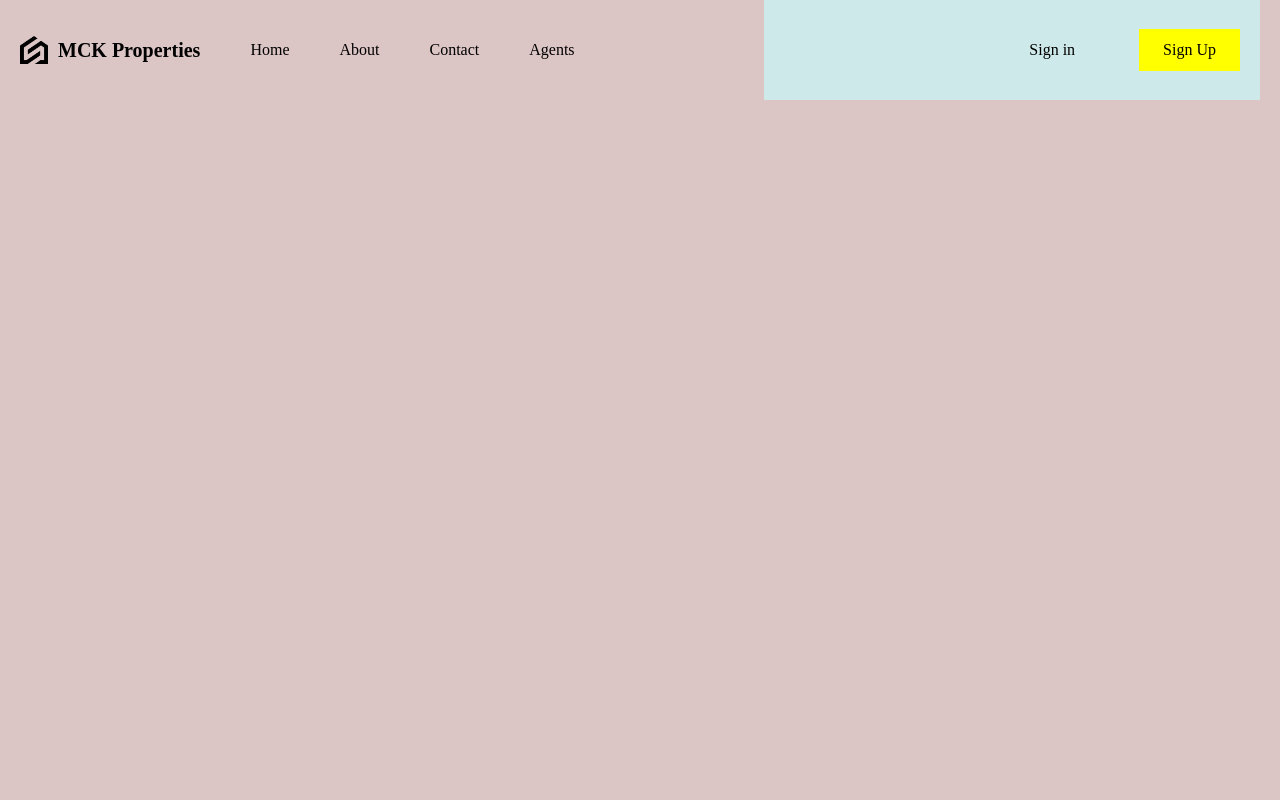
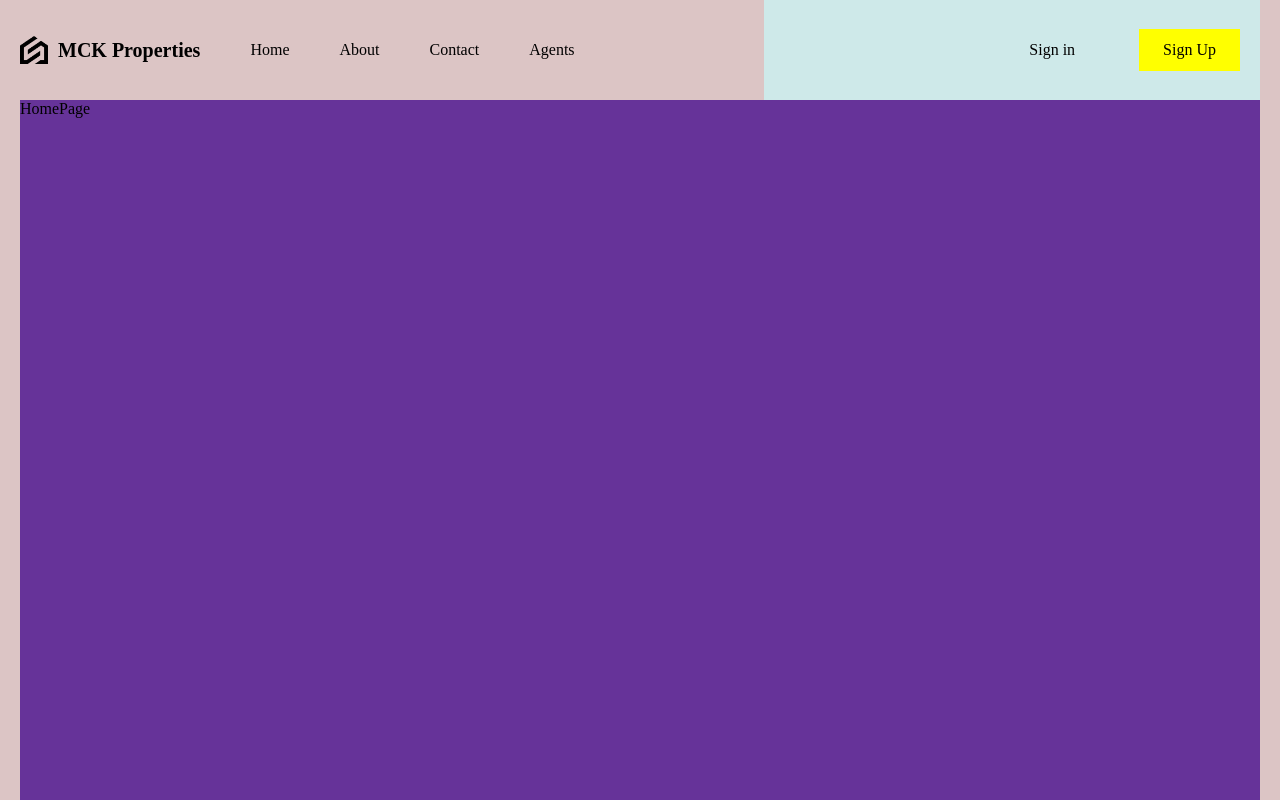
Before and after one commit to SrivardhanR/Property-Finder, a React (Vite) app: page / in a window 1280 px wide. Shown: the top 800 px of the page. Built offline with nearby package versions, Linux system fonts and the light colour scheme.

Commit message:
Work in progress on home page

```diff
--- a/src/App.jsx
+++ b/src/App.jsx
@@ -1,11 +1,18 @@
 import "./layout.scss"
 import "./responsive.scss"
 import Navbar from "./components/navbar/NavBar";
+import HomePage from "./routes/homepage/HomePage";
 
 function App() {
   return (
     <div className = "layout">
+      <div className="navbar">
         <Navbar/>
+      </div>
+      <div className="content">
+        <HomePage/>
+      </div>
+
     </div>
   )
 }
--- a/src/layout.scss
+++ b/src/layout.scss
@@ -8,6 +8,8 @@
     margin-right: auto;
     padding-left: 20px;
     padding-right: 20px;
+    display: flex;
+    flex-direction: column;
 
     @include responsive.ld {
         background-color: #dcc5c5;
@@ -21,6 +23,9 @@
         background-color: #dcc5c5;
         max-width: 640px;
     }
-
+    .content{
+        background-color: rebeccapurple;
+        flex: 1;
+    }
 
 }
```
